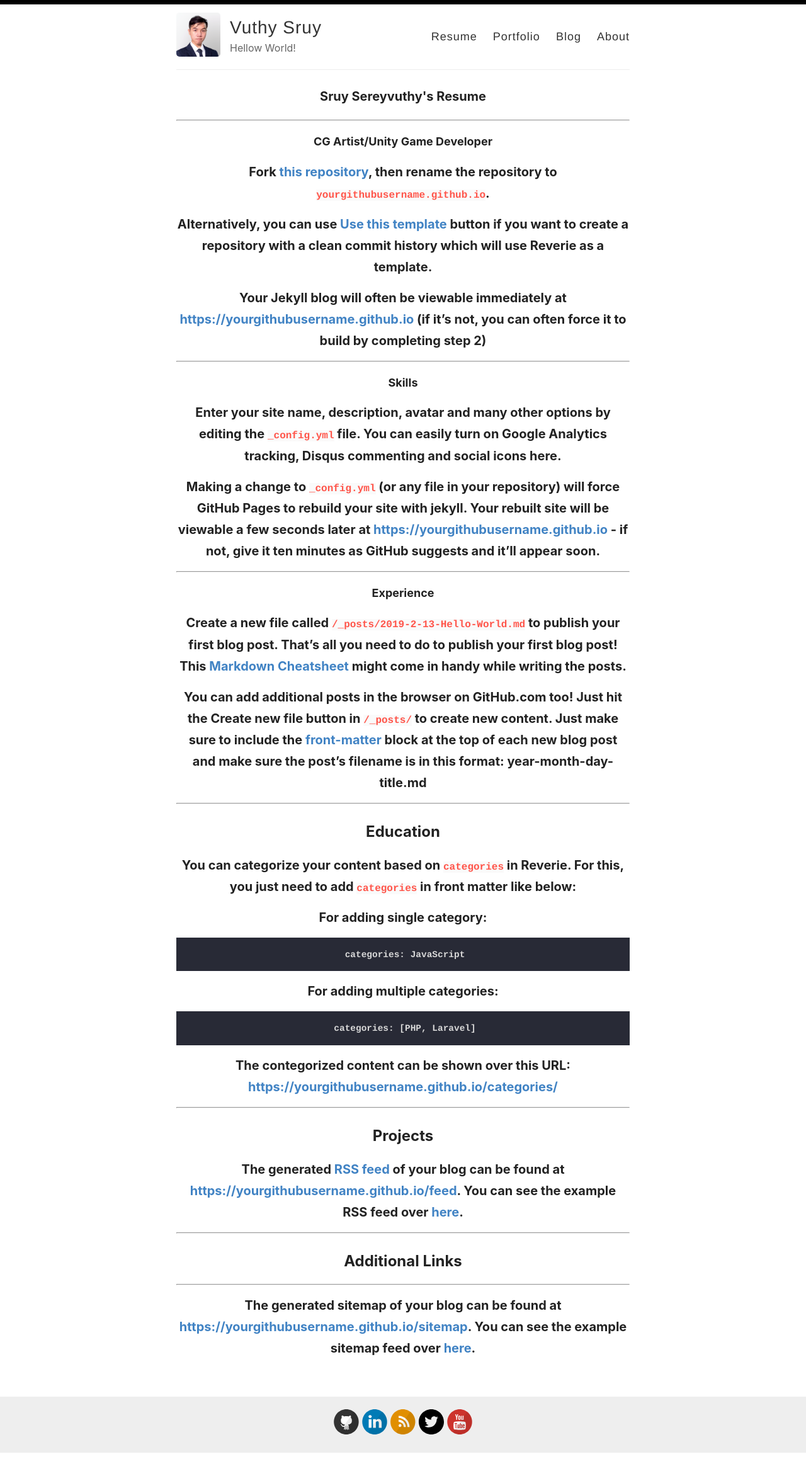
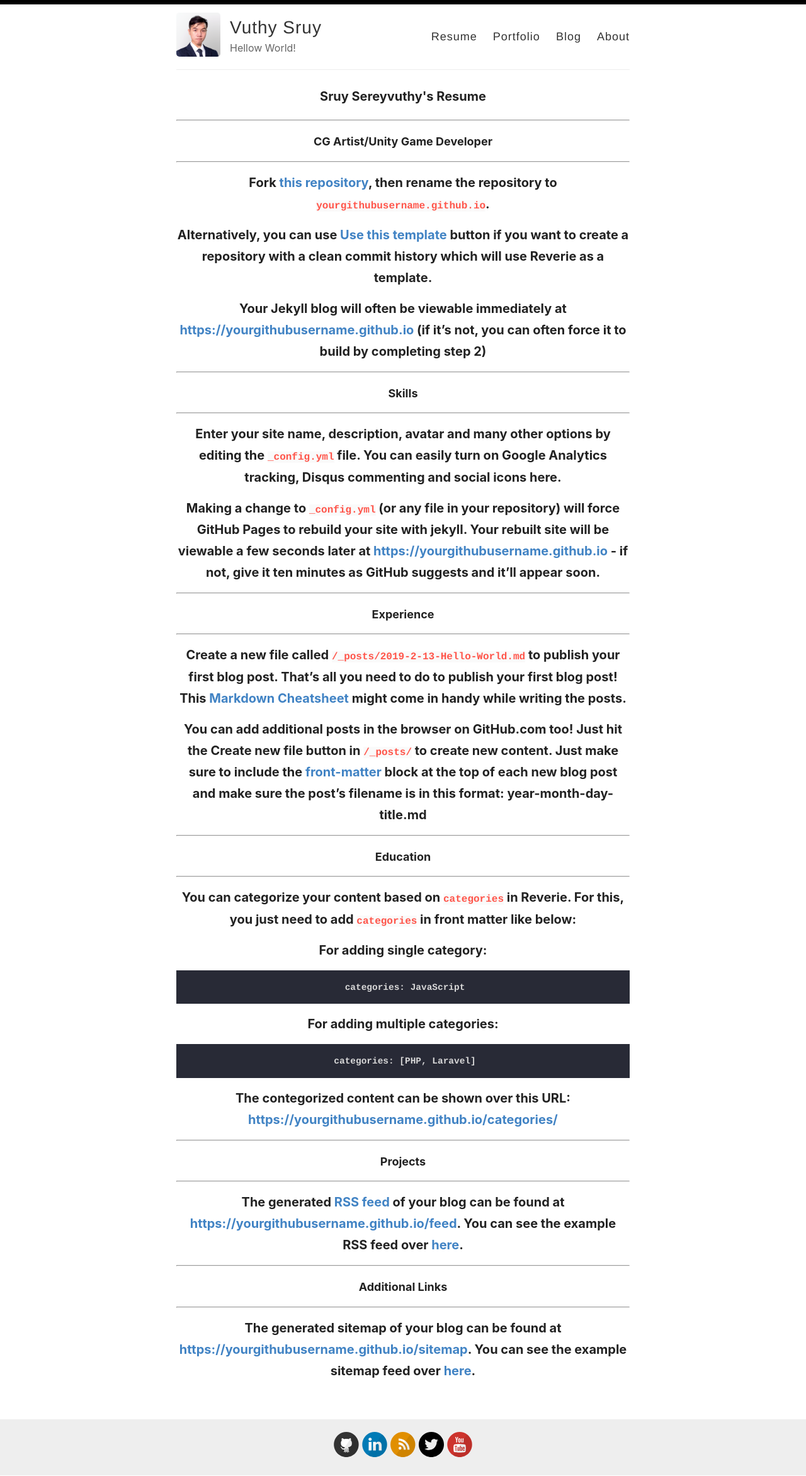
Before and after one commit to VuthySruy/VuthySruy.github.io, a Jekyll site: the page built from _pages/getting-started.md, in a window 1280 px wide. Shown: the whole page at 63% size. Built offline with Jekyll 4.4.1, drawn with Linux system fonts in a browser that asks for light colours; before the commit the page ends 2307 px from its top, so only the background shows below that.

```diff
--- a/_pages/getting-started.md
+++ b/_pages/getting-started.md
@@ -4,7 +4,8 @@ title : Sruy Sereyvuthy's Resume
 permalink: /getting-started/
 ---
 ---
-#### CG Artist/Unity Game Developer
+<h4>CG Artist/Unity Game Developer</h4>
+---
 Fork [this repository](https://github.com/amitmerchant1990/reverie), then rename the repository to `yourgithubusername.github.io`.
 
 Alternatively, you can use [Use this template](https://github.com/amitmerchant1990/reverie/generate) button if you want to create a repository with a clean commit history which will use Reverie as a template.
@@ -12,19 +13,22 @@ Alternatively, you can use [Use this template](https://github.com/amitmerchant19
 Your Jekyll blog will often be viewable immediately at <https://yourgithubusername.github.io> (if it's not, you can often force it to build by completing step 2)
 
 ---
-#### Skills
+<h4>Skills</h4>
+---
 Enter your site name, description, avatar and many other options by editing the `_config.yml` file. You can easily turn on Google Analytics tracking, Disqus commenting and social icons here.
 
 Making a change to `_config.yml` (or any file in your repository) will force GitHub Pages to rebuild your site with jekyll. Your rebuilt site will be viewable a few seconds later at <https://yourgithubusername.github.io> - if not, give it ten minutes as GitHub suggests and it'll appear soon.
 
 ---
-#### Experience
+<h4>Experience</h4>
+---
 Create a new file called `/_posts/2019-2-13-Hello-World.md` to publish your first blog post. That's all you need to do to publish your first blog post! This [Markdown Cheatsheet](https://github.com/adam-p/markdown-here/wiki/Markdown-Cheatsheet) might come in handy while writing the posts.
 
 > You can add additional posts in the browser on GitHub.com too! Just hit the <kbd>Create new file</kbd> button in `/_posts/` to create new content. Just make sure to include the [front-matter](http://jekyllrb.com/docs/frontmatter/) block at the top of each new blog post and make sure the post's filename is in this format: year-month-day-title.md
 
 ---
-## Education
+<h4>Education</h4>
+---
 You can categorize your content based on `categories` in Reverie. For this, you just need to add `categories` in front matter like below:
 
 For adding single category:
@@ -42,10 +46,11 @@ categories: [PHP, Laravel]
 The contegorized content can be shown over this URL: <https://yourgithubusername.github.io/categories/>
 
 ---
-## Projects
+<h4>Projects</h4>
+---
 The generated [RSS feed](https://en.wikipedia.org/wiki/RSS) of your blog can be found at <https://yourgithubusername.github.io/feed>. You can see the example RSS feed over [here](https://www.amitmerchant.com/reverie/feed).
 
 ------
-## Additional Links
+<h4>Additional Links</h4>
 ------
 The generated sitemap of your blog can be found at <https://yourgithubusername.github.io/sitemap>. You can see the example sitemap feed over [here](https://www.amitmerchant.com/reverie/sitemap).
```
